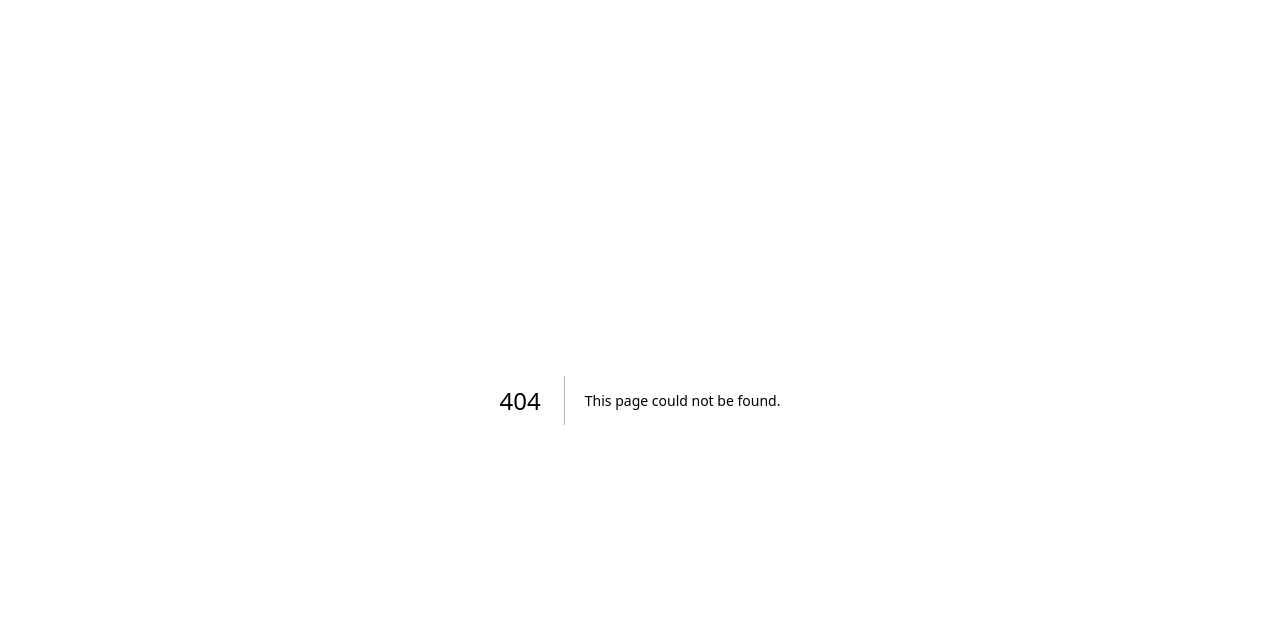
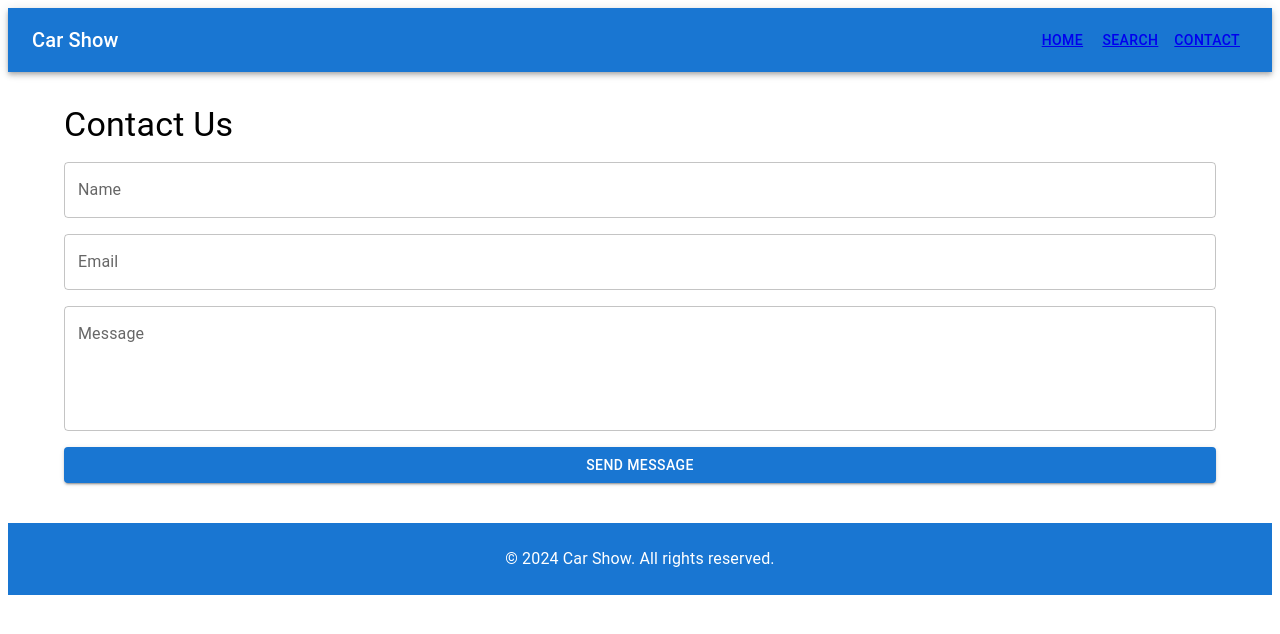
Before and after one commit to NanteRanaivosoa/car-show, a Next.js app: page /contact in a window 1280 px wide. Before the commit this address had no page. Shown: the top 634 px of the page. Built offline with nearby package versions, Linux system fonts and the light colour scheme.

Commit message:
Formulaire de Contact

```diff
--- /dev/null
+++ b/pages/contact.tsx
@@ -0,0 +1,87 @@
+// pages/contact.tsx
+import React from 'react';
+import Navbar from '../components/Navbar';
+import Footer from '../components/Footer';
+import { useForm, SubmitHandler } from 'react-hook-form';
+import { zodResolver } from '@hookform/resolvers/zod';
+import * as z from 'zod';
+import Container from '@mui/material/Container';
+import Box from '@mui/material/Box';
+import TextField from '@mui/material/TextField';
+import Button from '@mui/material/Button';
+import Typography from '@mui/material/Typography';
+
+const contactSchema = z.object({
+  name: z.string().min(1, "Name is required"),
+  email: z.string().email("Invalid email"),
+  message: z.string().min(1, "Message is required")
+});
+
+type ContactFormInputs = z.infer<typeof contactSchema>;
+
+const Contact: React.FC = () => {
+  const { register, handleSubmit, formState: { errors } } = useForm<ContactFormInputs>({
+    resolver: zodResolver(contactSchema),
+  });
+
+  const onSubmit: SubmitHandler<ContactFormInputs> = data => {
+    // Logique d'envoi d'email ici
+    console.log(data);
+    alert('Message sent successfully!');
+  };
+
+  return (
+    <div>
+      <Navbar />
+      <Container>
+        <Box my={4}>
+          <Typography variant="h4" component="h1" gutterBottom>
+            Contact Us
+          </Typography>
+          <form onSubmit={handleSubmit(onSubmit)}>
+            <Box my={2}>
+              <TextField
+                label="Name"
+                variant="outlined"
+                fullWidth
+                {...register('name')}
+                error={!!errors.name}
+                helperText={errors.name ? errors.name.message : ''}
+              />
+            </Box>
+            <Box my={2}>
+              <TextField
+                label="Email"
+                variant="outlined"
+                fullWidth
+                {...register('email')}
+                error={!!errors.email}
+                helperText={errors.email ? errors.email.message : ''}
+              />
+            </Box>
+            <Box my={2}>
+              <TextField
+                label="Message"
+                variant="outlined"
+                fullWidth
+                multiline
+                rows={4}
+                {...register('message')}
+                error={!!errors.message}
+                helperText={errors.message ? errors.message.message : ''}
+              />
+            </Box>
+            <Box my={2}>
+              <Button type="submit" variant="contained" color="primary" fullWidth>
+                Send Message
+              </Button>
+            </Box>
+          </form>
+        </Box>
+      </Container>
+      <Footer />
+    </div>
+  );
+};
+
+export default Contact;
```
